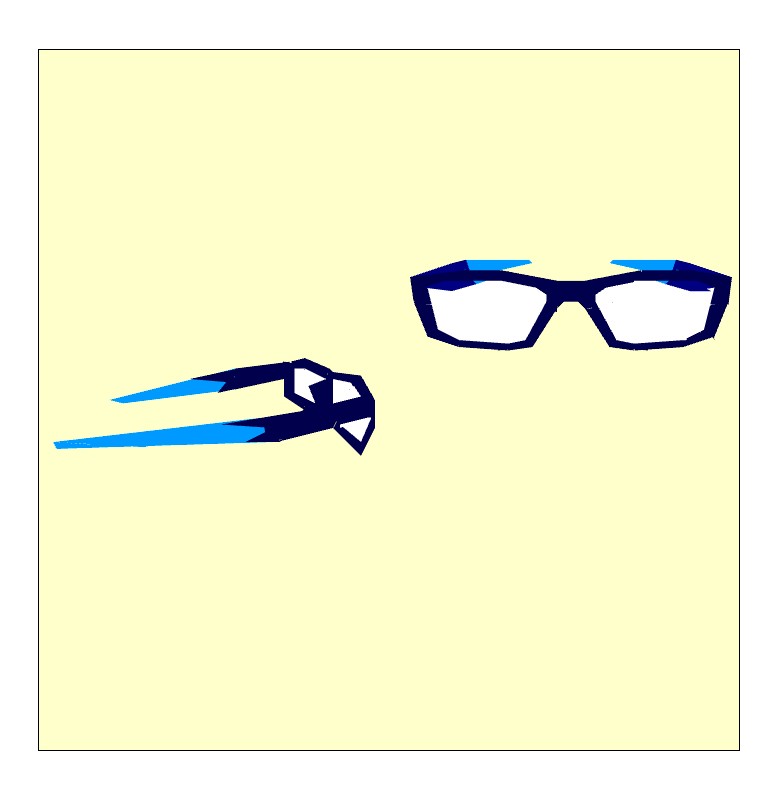
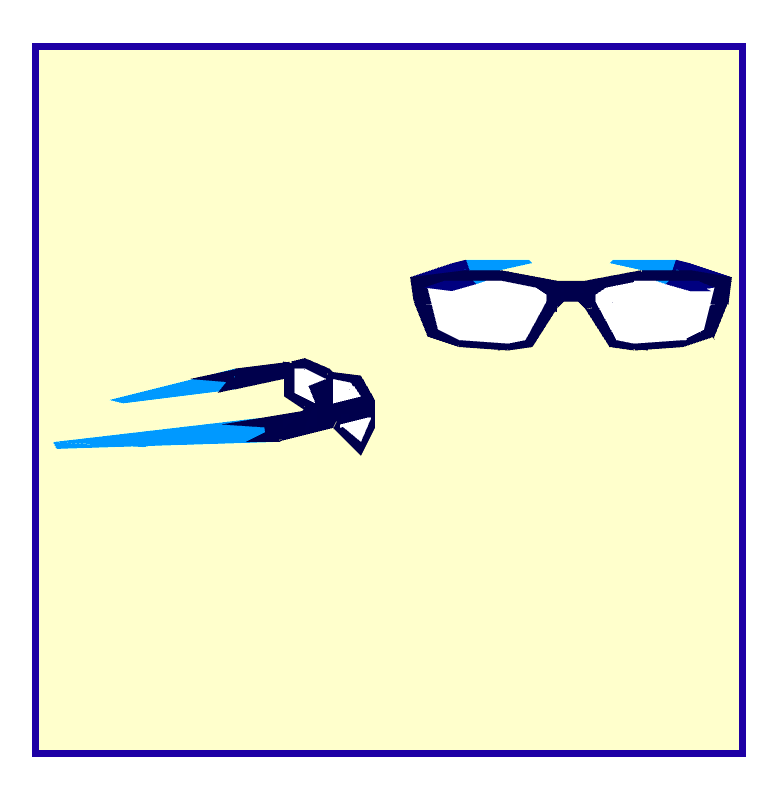
Before and after one commit to cg2021e/assignment-1-DwinandaBagoes, a plain HTML site: page index.html in a window 1280 px wide. Shown: the whole page, without its empty margins (251-1028 px from the left). Drawn offline with Linux system fonts and the light colour scheme.

Commit message:
change the border color

```diff
--- a/index.html
+++ b/index.html
@@ -15,7 +15,7 @@
     }
 </style>
 <body onload="main()">
-    <canvas width="700" height="700" id="myCanvas" style="border: 1px solid black;">
+    <canvas width="700" height="700" id="myCanvas" style="border: 7px solid rgb(30, 0, 165);">
         Your browser does not support WebGL rendering.
     </canvas>
     <script src="main.js"></script>
```
